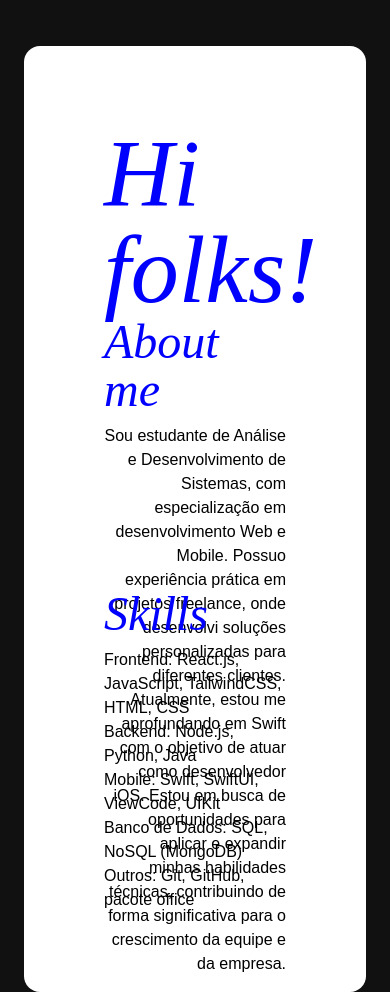
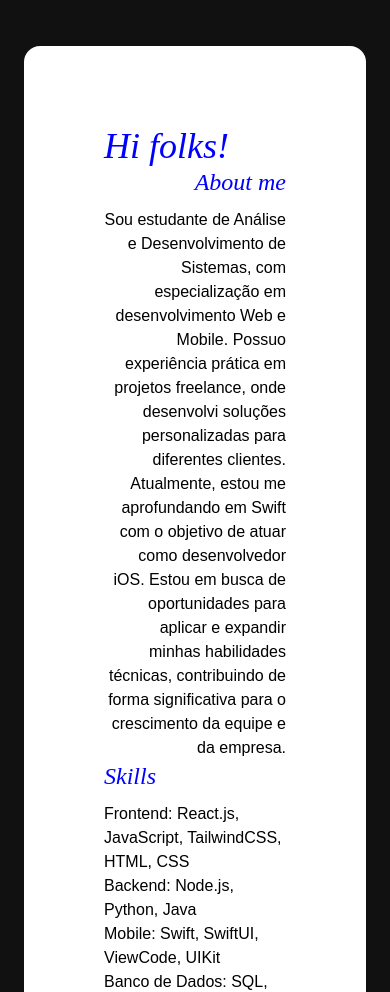
Before and after one commit to angelo-Cahetel/portifolio, a React (Vite) app: page / in a window 390 px wide. Shown: the part 822-1814 px from the top of the page. Built offline with nearby package versions, Linux system fonts and the light colour scheme.

Commit message:
começando a ajustar o layout mobile no App.jsx

```diff
--- a/src/App.jsx
+++ b/src/App.jsx
@@ -19,15 +19,15 @@ function App() {
         <div id="smooth-content" className="bg-white rounded-2xl flex flex-col w-[100%] p-20">
           <div className="justify-end">
             <div>
-              <h1 className="text-[#0000FF] text-8xl font-instrument italic font-medium">Hi folks!</h1>
+              <h1 className="text-[#0000FF] text-4xl lg:text-8xl font-instrument italic font-medium">Hi folks!</h1>
             </div>
 
             <div className="flex justify-end">
-              <h2 className="text-[#0000FF] text-5xl font-instrument italic font-medium">About me</h2>
+              <h2 className="text-[#0000FF] text-2xl lg:text-5xl font-instrument italic font-medium">About me</h2>
             </div>
 
             <div className="flex justify-end">
-              <p className="w-[549px] h-44 text-end pt-[10px] font-satoshi">
+              <p className="w-[100%] lg:w-[549px] text-end pt-[10px] font-satoshi">
                 Sou estudante de Análise e Desenvolvimento de Sistemas, com
                 especialização em desenvolvimento Web e Mobile. Possuo
                 experiência prática em projetos freelance, onde desenvolvi
@@ -41,7 +41,7 @@ function App() {
 
             <div className="flex justify-between gap-28">
               <div>
-                <h2 className="text-[#0000FF] text-5xl font-instrument italic font-medium">Skills</h2>
+                <h2 className="text-[#0000FF] text-2xl lg:text-5xl font-instrument italic font-medium">Skills</h2>
                 <div className="pt-[10px]">
                   <p className="font-satoshi">
                     Frontend: React.js, JavaScript, TailwindCSS, HTML, CSS
```
